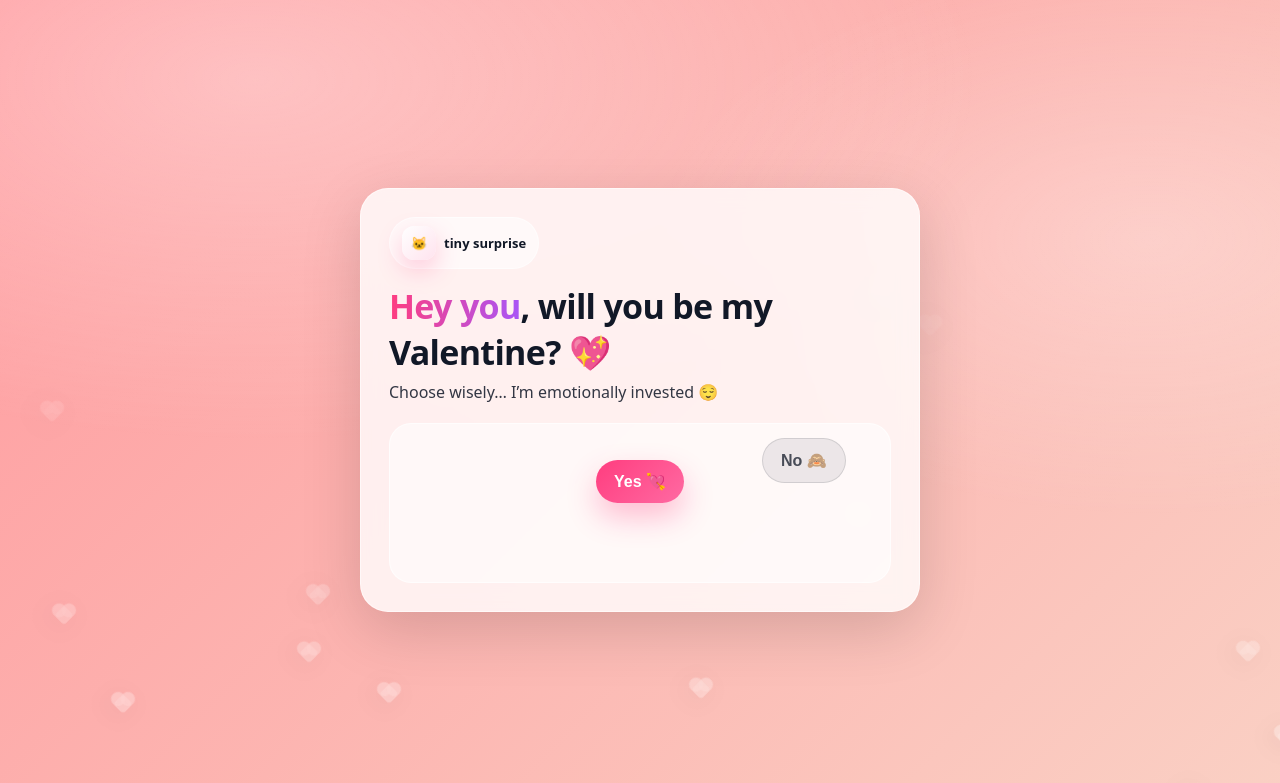
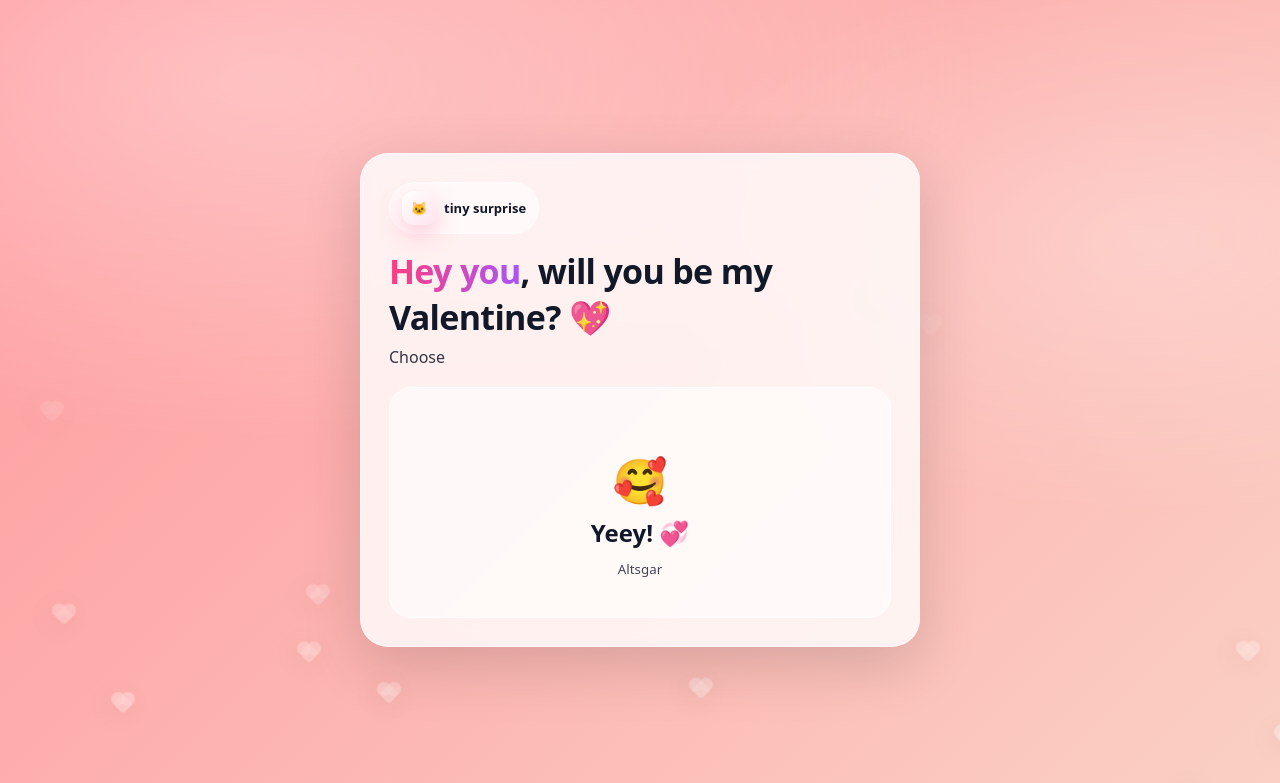
Before and after one commit to Bat-erdene1/valentine, a plain HTML site: page index.html in a window 1280 px wide. Both pictures are taken after a click on the button "Yes 💘". Shown: the top 783 px of the page. Drawn offline with Linux system fonts and the light colour scheme.

Commit message:
Update index.html

```diff
--- a/index.html
+++ b/index.html
@@ -183,7 +183,7 @@
     </div>
 
     <h1><span class="name" id="nm">Hey you</span>, will you be my Valentine? 💖</h1>
-    <p>Choose wisely… I’m emotionally invested 😌</p>
+    <p>Choose</p>
 
     <div class="stage" id="stage">
       <div class="btnrow">
@@ -192,11 +192,12 @@
 
       <button class="no" id="noBtn">No 🙈</button>
 
+      <div class="hint" id="hint"></div>
 
       <div class="result" id="result">
         <div class="big">🥰</div>
-
-        <small>Yayyy! 💞</small>
+        <h2>Yeey! 💞</h2>
+        <small>Altsgar</small>
       </div>
     </div>
   </div>
```
